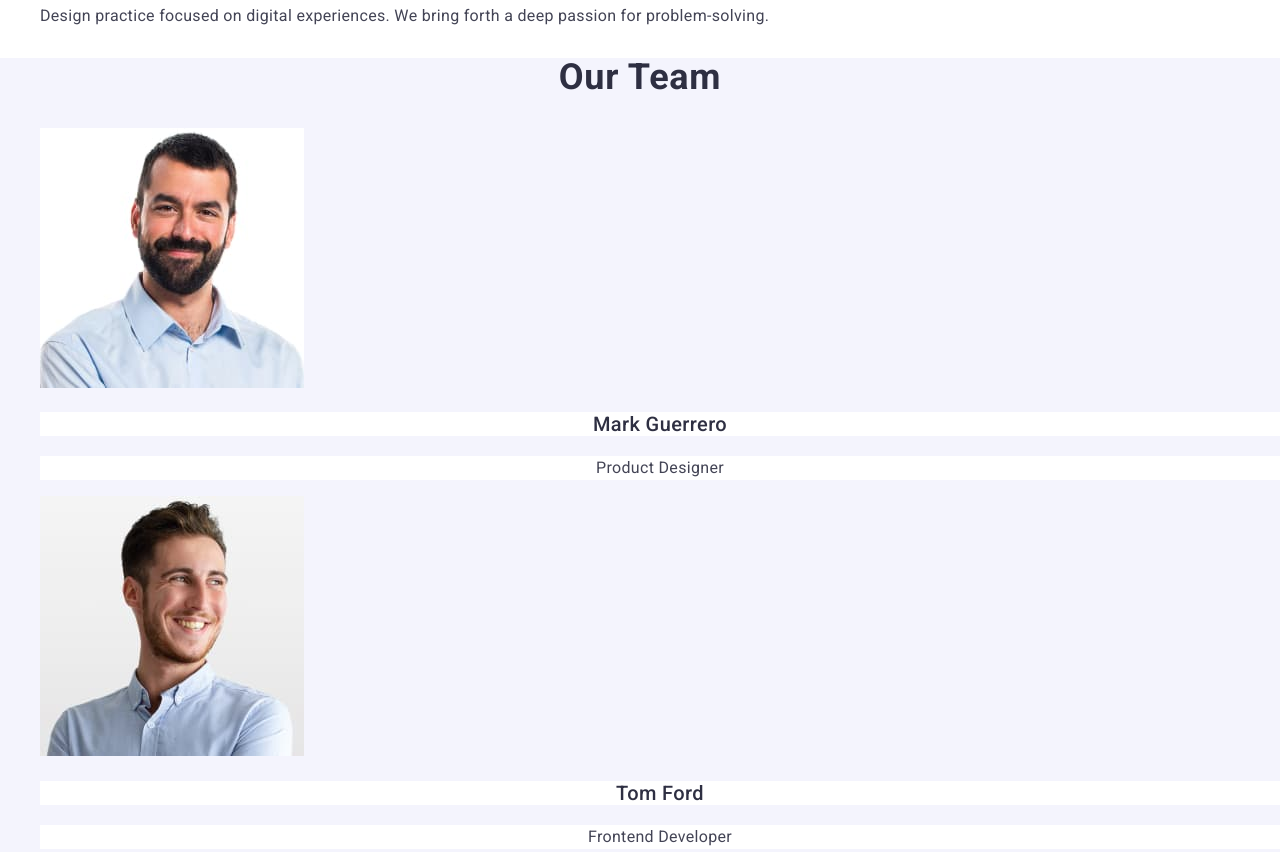
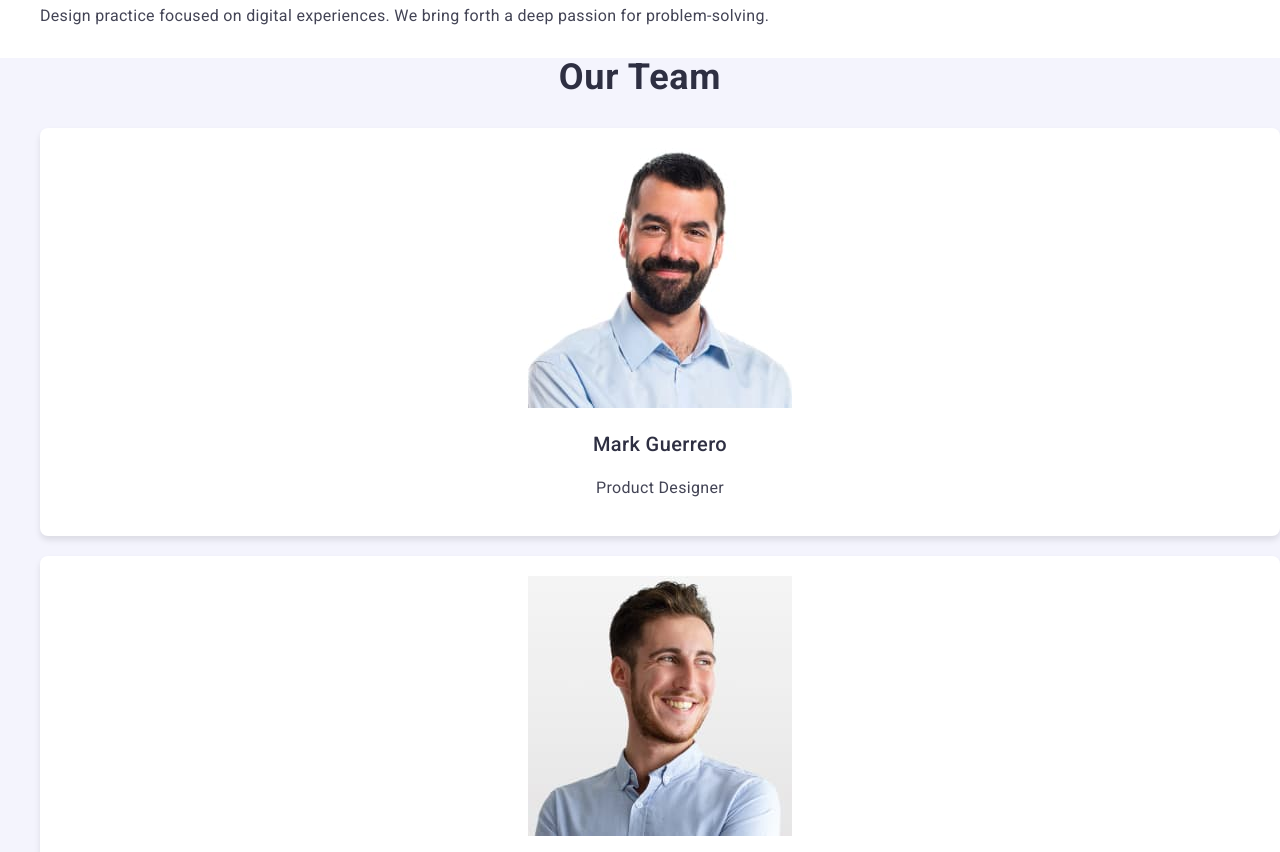
Before and after one commit to Iryna-Aleksandrova/goit-markup-hw-02, a plain HTML site: page index.html in a window 1280 px wide. Shown: the part 680-1532 px from the top of the page. Drawn offline with nearby package versions, Linux system fonts and the light colour scheme.

Commit message:
git commit -m “add index file”

```diff
--- a/css/styles.css
+++ b/css/styles.css
@@ -161,14 +161,21 @@ address {
   color: #2e2f42;
 }
 
+.team-item {
+  background-color: #ffffff;
+  padding: 20px;
+  border-radius: 8px;
+  box-shadow: 0 4px 6px rgba(0, 0, 0, 0.1);
+  text-align: center;
+  margin-bottom: 20px;
+}
+
 .team-subtitle {
   font-weight: 500;
   font-size: 20px;
   line-height: 1.2;
   letter-spacing: 0.02em;
-  text-align: center;
   color: #2e2f42;
-  background-color: #ffffff;
 }
 
 .team-text {
@@ -176,9 +183,7 @@ address {
   font-size: 16px;
   line-height: 1.5;
   letter-spacing: 0.02em;
-  text-align: center;
   color: #434455;
-  background-color: #ffffff;
 }
 
 /* Section 4 Our Portfolio */
```
